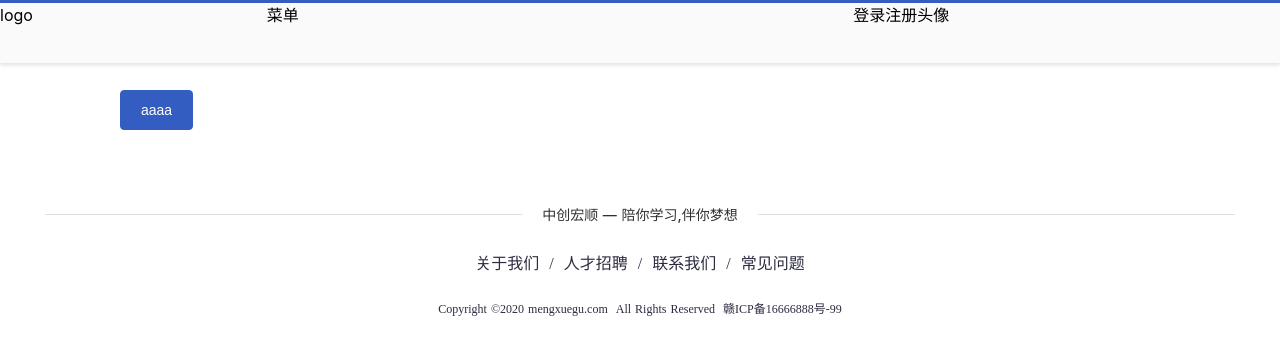
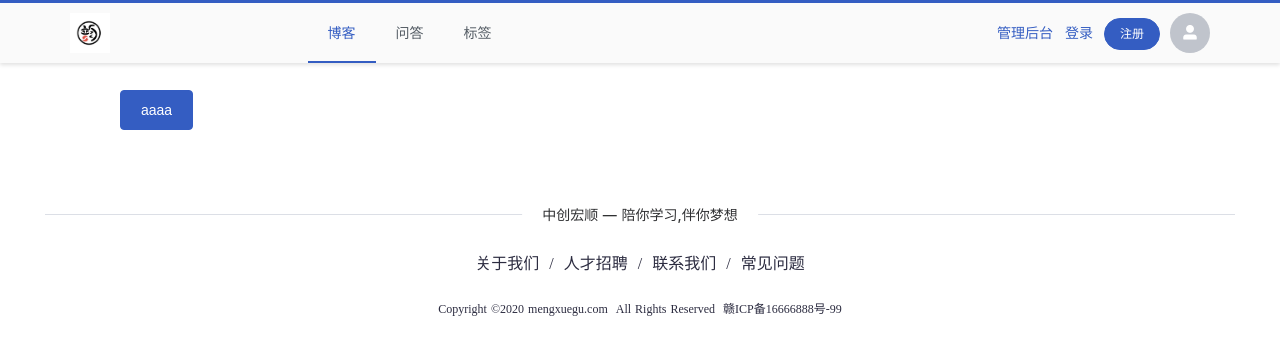
Before and after one commit to quxiangshun/blog-web, a Nuxt app: page / in a window 1280 px wide. Shown: the top 354 px of the page. Built offline with nearby package versions, Linux system fonts and the light colour scheme.

Commit message:
feat: 头部布局功能样式完善

```diff
--- a/components/layout/Header.vue
+++ b/components/layout/Header.vue
@@ -2,14 +2,42 @@
   <div class="jh-header jh-header-fixed">
     <div class="jh-nav">
       <el-row type="flex" justify="space-between">
-        <el-col :span="4">logo</el-col>
+        <el-col :span="4">
+          <nuxt-link to="/">
+            <img style="height: 40px" src="@/assets/images/logo.png" fit="fill" />
+          </nuxt-link>
+        </el-col>
         <!-- :xs="0" <768px 隐藏栅格数或者栅格属性对象 :sm="0" ≥768px 隐藏栅格数或者栅格属性对象
         如果这两个属性（xs/sm）同时出现，响应式就会失效，这个是bug。通过设置class解决
         <a>https://element.eleme.cn/#/zh-CN/component/layout</a>
         添加class=“hidden-sm-and-down”代替:xs="0" :sm="0"
               -->
-        <el-col class="hidden-sm-and-down" :md="10">菜单</el-col>
-        <el-col :xs="18" :sm="18" :md="8">登录注册头像</el-col>
+        <el-col class="hidden-sm-and-down" :md="10">
+          <el-menu default-active="/" mode="horizontal" background-color="#fafafa" text-color="#545c64"
+            active-text-color="#345dc2" router>
+            <el-menu-item index="/">博客</el-menu-item>
+            <el-menu-item index="/question">问答</el-menu-item>
+            <el-menu-item index="/label">标签</el-menu-item>
+          </el-menu>
+        </el-col>
+        <el-col class="nav-right" :xs="18" :sm="18" :md="8">
+          <div class="nav-sign">
+            <el-button type="text">管理后台</el-button>
+            <el-button type="text">登录</el-button>
+            <el-button type="primary" round size="small">注册</el-button>
+          </div>
+          <el-dropdown @command="handleCommand">
+            <div class="el-dropdown-link">
+              <el-avatar icon="el-icon-user-solid"></el-avatar>
+            </div>
+            <el-dropdown-menu slot="dropdown">
+              <el-dropdown-item  command="article" icon="el-icon-edit-outline">写文章</el-dropdown-item>
+              <el-dropdown-item  command="question" icon="el-icon-question">提问题</el-dropdown-item>
+              <el-dropdown-item  command="user" icon="el-icon-s-home">我的主页</el-dropdown-item>
+              <el-dropdown-item  command="logout" icon="el-icon-switch-button">退出</el-dropdown-item>
+            </el-dropdown-menu>
+          </el-dropdown>
+        </el-col>
       </el-row>
     </div>
   </div>
@@ -17,11 +45,21 @@
 
 <script>
 export default {
-  name: 'JhHeader'
+  name: 'JhHeader',
+  data() {
+    return {
+    }
+  },
+  methods: {
+    handleCommand(command) {
+      this.$message('click on item ' + command);
+    }
+  }
 }
 </script>
 
 <style scoped>
+/* 头部 */
 .jh-header {
   width: 100%;
   height: 60px;
@@ -31,7 +69,37 @@ export default {
   z-index: 150;
 }
 
+/* 固定头部 */
 .jh-header-fixed {
   position: fixed
 }
+
+/* 导航 */
+.jh-header .jh-nav {
+  max-width: 1140px;
+  /* 居中 */
+  margin: auto;
+  padding: 10px;
+}
+
+.el-menu.el-menu--horizontal {
+  /* 去除底部边框 */
+  border-bottom: 0px;
+  margin-top: -10px;
+}
+
+/* 导航右侧 */
+.nav-right {
+  text-align: right;
+}
+.nav-sign {
+  position: absolute;
+  right: 0;
+  margin-right: 50px;
+}
+
+/* 防止点击头像有边框 */
+div:focus {
+  outline: none;
+}
 </style>
```
